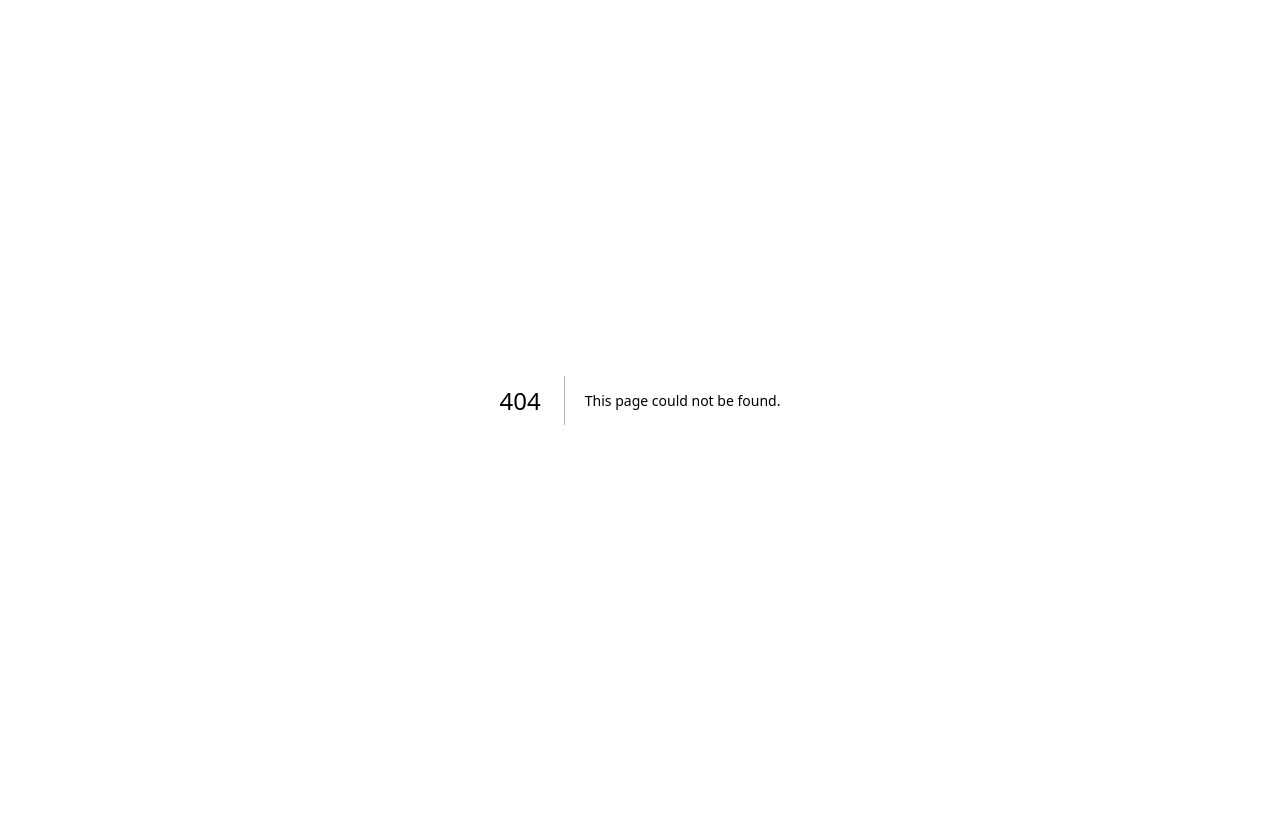
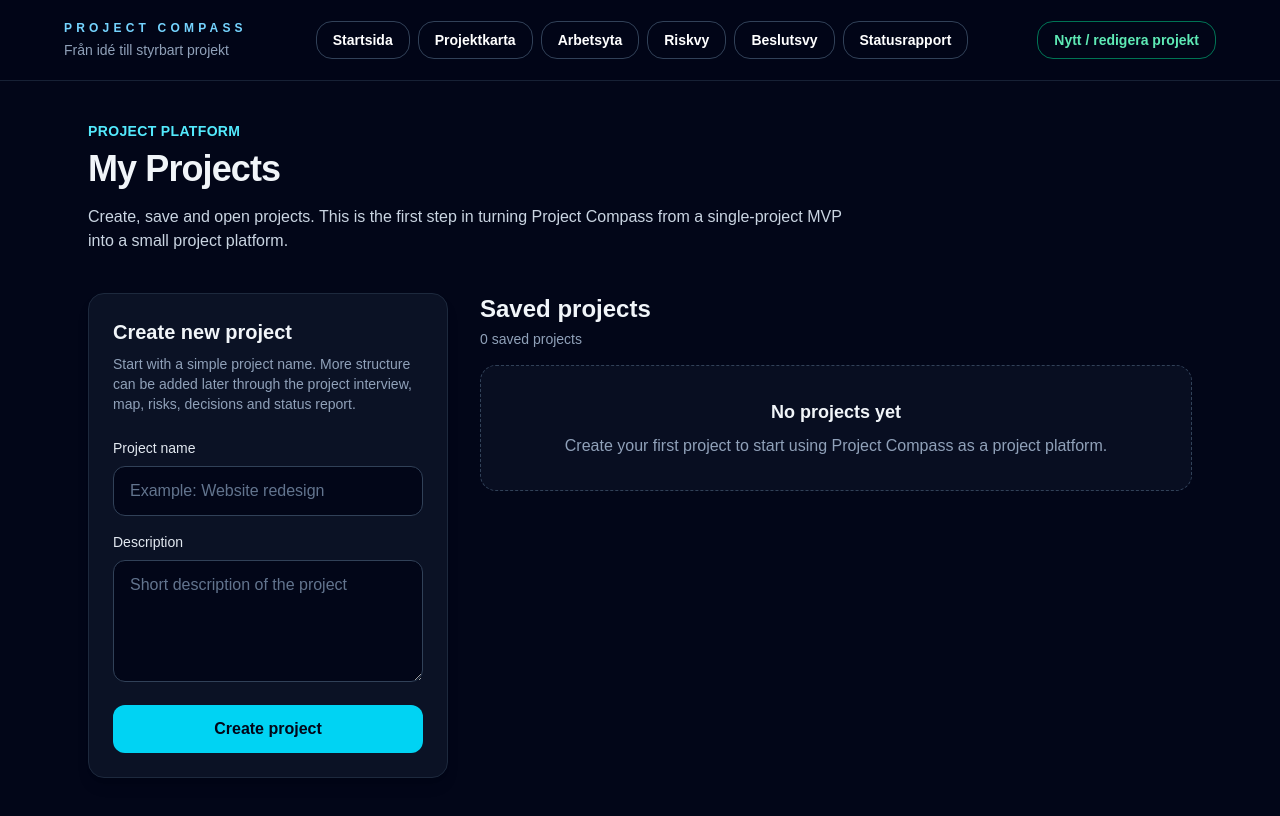
Before and after one commit to Zion8a/project-compass, a Next.js app: page /projects in a window 1280 px wide. Before the commit this address had no page. Built offline with nearby package versions, Linux system fonts and the light colour scheme.

Commit message:
Add projects overview page

```diff
--- /dev/null
+++ b/src/app/projects/page.tsx
@@ -0,0 +1,226 @@
+"use client";
+
+import { FormEvent, useEffect, useState } from "react";
+import AppHeader from "@/components/AppHeader";
+import {
+  addProject,
+  createProject,
+  loadProjectCompassState,
+  ProjectCompassState,
+  saveProjectCompassState,
+  setActiveProject,
+} from "@/lib/projectStorage";
+
+export default function ProjectsPage() {
+  const [state, setState] = useState<ProjectCompassState>({
+    activeProjectId: null,
+    projects: [],
+  });
+
+  const [projectName, setProjectName] = useState("");
+  const [projectDescription, setProjectDescription] = useState("");
+
+  useEffect(() => {
+    const loadedState = loadProjectCompassState();
+    setState(loadedState);
+  }, []);
+
+  function handleCreateProject(event: FormEvent<HTMLFormElement>) {
+    event.preventDefault();
+
+    const trimmedName = projectName.trim();
+    const trimmedDescription = projectDescription.trim();
+
+    if (!trimmedName) {
+      return;
+    }
+
+    const newProject = createProject(
+      trimmedName,
+      trimmedDescription || undefined
+    );
+
+    const updatedState = addProject(state, newProject);
+
+    setState(updatedState);
+    saveProjectCompassState(updatedState);
+
+    setProjectName("");
+    setProjectDescription("");
+  }
+
+  function handleOpenProject(projectId: string) {
+    const updatedState = setActiveProject(state, projectId);
+
+    setState(updatedState);
+    saveProjectCompassState(updatedState);
+  }
+
+  return (
+    <main className="min-h-screen bg-slate-950 text-slate-100">
+      <AppHeader />
+
+      <section className="mx-auto max-w-6xl px-6 py-10">
+        <div className="mb-10">
+          <p className="text-sm font-semibold uppercase tracking-wide text-cyan-300">
+            Project platform
+          </p>
+          <h1 className="mt-2 text-4xl font-bold tracking-tight">
+            My Projects
+          </h1>
+          <p className="mt-4 max-w-3xl text-slate-300">
+            Create, save and open projects. This is the first step in turning
+            Project Compass from a single-project MVP into a small project
+            platform.
+          </p>
+        </div>
+
+        <div className="grid gap-8 lg:grid-cols-[360px_1fr]">
+          <section className="rounded-2xl border border-slate-800 bg-slate-900/70 p-6 shadow-lg">
+            <h2 className="text-xl font-semibold">Create new project</h2>
+            <p className="mt-2 text-sm text-slate-400">
+              Start with a simple project name. More structure can be added
+              later through the project interview, map, risks, decisions and
+              status report.
+            </p>
+
+            <form onSubmit={handleCreateProject} className="mt-6 space-y-4">
+              <div>
+                <label
+                  htmlFor="project-name"
+                  className="block text-sm font-medium text-slate-200"
+                >
+                  Project name
+                </label>
+                <input
+                  id="project-name"
+                  value={projectName}
+                  onChange={(event) => setProjectName(event.target.value)}
+                  placeholder="Example: Website redesign"
+                  className="mt-2 w-full rounded-xl border border-slate-700 bg-slate-950 px-4 py-3 text-slate-100 outline-none ring-cyan-400 placeholder:text-slate-500 focus:ring-2"
+                />
+              </div>
+
+              <div>
+                <label
+                  htmlFor="project-description"
+                  className="block text-sm font-medium text-slate-200"
+                >
+                  Description
+                </label>
+                <textarea
+                  id="project-description"
+                  value={projectDescription}
+                  onChange={(event) =>
+                    setProjectDescription(event.target.value)
+                  }
+                  placeholder="Short description of the project"
+                  rows={4}
+                  className="mt-2 w-full rounded-xl border border-slate-700 bg-slate-950 px-4 py-3 text-slate-100 outline-none ring-cyan-400 placeholder:text-slate-500 focus:ring-2"
+                />
+              </div>
+
+              <button
+                type="submit"
+                className="w-full rounded-xl bg-cyan-400 px-4 py-3 font-semibold text-slate-950 transition hover:bg-cyan-300"
+              >
+                Create project
+              </button>
+            </form>
+          </section>
+
+          <section>
+            <div className="mb-4 flex items-end justify-between gap-4">
+              <div>
+                <h2 className="text-2xl font-semibold">Saved projects</h2>
+                <p className="mt-1 text-sm text-slate-400">
+                  {state.projects.length} saved project
+                  {state.projects.length === 1 ? "" : "s"}
+                </p>
+              </div>
+            </div>
+
+            {state.projects.length === 0 ? (
+              <div className="rounded-2xl border border-dashed border-slate-700 bg-slate-900/50 p-8 text-center">
+                <h3 className="text-lg font-semibold">No projects yet</h3>
+                <p className="mt-2 text-slate-400">
+                  Create your first project to start using Project Compass as a
+                  project platform.
+                </p>
+              </div>
+            ) : (
+              <div className="grid gap-4">
+                {state.projects.map((project) => {
+                  const isActive = project.id === state.activeProjectId;
+
+                  return (
+                    <article
+                      key={project.id}
+                      className={`rounded-2xl border p-5 shadow-lg ${
+                        isActive
+                          ? "border-cyan-400 bg-cyan-400/10"
+                          : "border-slate-800 bg-slate-900/70"
+                      }`}
+                    >
+                      <div className="flex flex-col gap-4 md:flex-row md:items-start md:justify-between">
+                        <div>
+                          <div className="flex flex-wrap items-center gap-3">
+                            <h3 className="text-xl font-semibold">
+                              {project.name}
+                            </h3>
+                            {isActive && (
+                              <span className="rounded-full bg-cyan-400 px-3 py-1 text-xs font-bold uppercase tracking-wide text-slate-950">
+                                Active
+                              </span>
+                            )}
+                          </div>
+
+                          {project.description && (
+                            <p className="mt-2 text-slate-300">
+                              {project.description}
+                            </p>
+                          )}
+
+                          <dl className="mt-4 grid gap-2 text-sm text-slate-400 sm:grid-cols-3">
+                            <div>
+                              <dt className="font-medium text-slate-300">
+                                Status
+                              </dt>
+                              <dd>{project.status}</dd>
+                            </div>
+                            <div>
+                              <dt className="font-medium text-slate-300">
+                                Members
+                              </dt>
+                              <dd>{project.members.length}</dd>
+                            </div>
+                            <div>
+                              <dt className="font-medium text-slate-300">
+                                Last updated
+                              </dt>
+                              <dd>
+                                {new Date(project.updatedAt).toLocaleDateString()}
+                              </dd>
+                            </div>
+                          </dl>
+                        </div>
+
+                        <button
+                          type="button"
+                          onClick={() => handleOpenProject(project.id)}
+                          className="rounded-xl border border-slate-700 px-4 py-2 text-sm font-semibold text-slate-100 transition hover:border-cyan-400 hover:text-cyan-300"
+                        >
+                          Open project
+                        </button>
+                      </div>
+                    </article>
+                  );
+                })}
+              </div>
+            )}
+          </section>
+        </div>
+      </section>
+    </main>
+  );
+}
```
